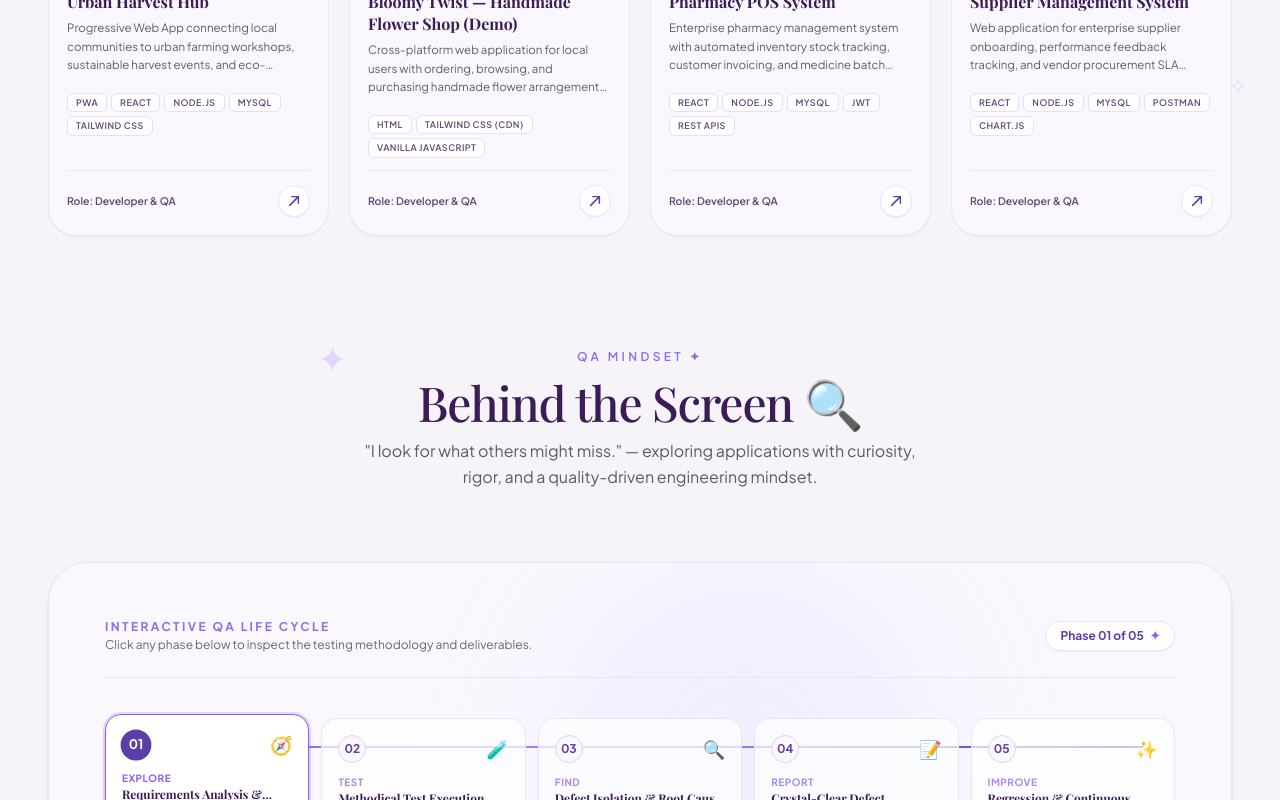
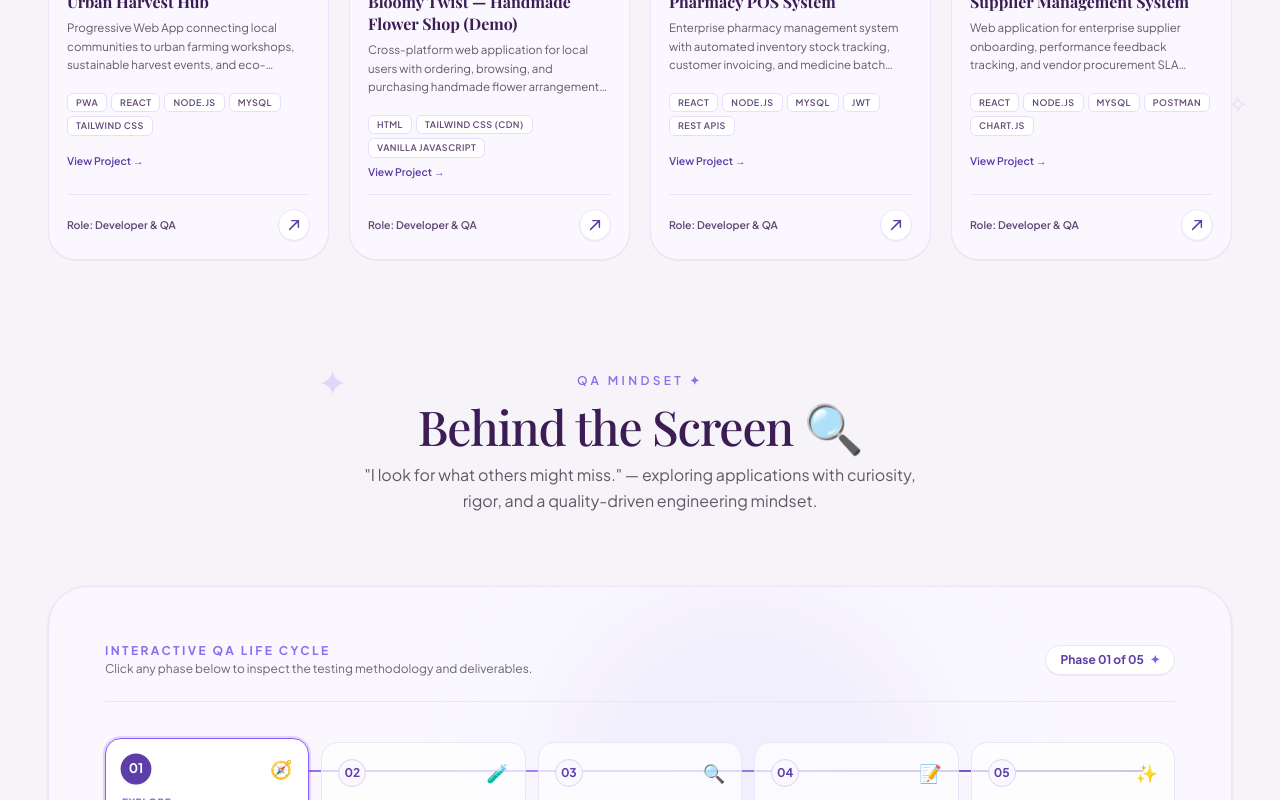
Before and after one commit to code-oshi123/Ushani_Protfolio, a React (Vite) app: page / in a window 1280 px wide. Shown: the part 1962-2762 px from the top of the page. Built offline with nearby package versions, Linux system fonts and the light colour scheme; a web font is replaced by a local one.

Commit message:
link adding

```diff
--- a/src/components/Work.jsx
+++ b/src/components/Work.jsx
@@ -198,6 +198,17 @@ export default function Work() {
                 </div>
               </div>
 
+              <div>
+                <a
+                  href={project.link}
+                  target="_blank"
+                  rel="noopener noreferrer"
+                  className="text-[10.5px] font-semibold text-[#5D3EA8] hover:text-[#8B5CF6] transition-colors"
+                >
+                  View Project →
+                </a>
+              </div>
+
               {/* Card Footer: Role & Diagonal Arrow */}
               <div className="pt-3.5 mt-3 border-t border-[#ECE4FA] flex justify-between items-center gap-2">
                 <span className="text-[10.5px] font-semibold text-[#3B1C54]/80">
```
